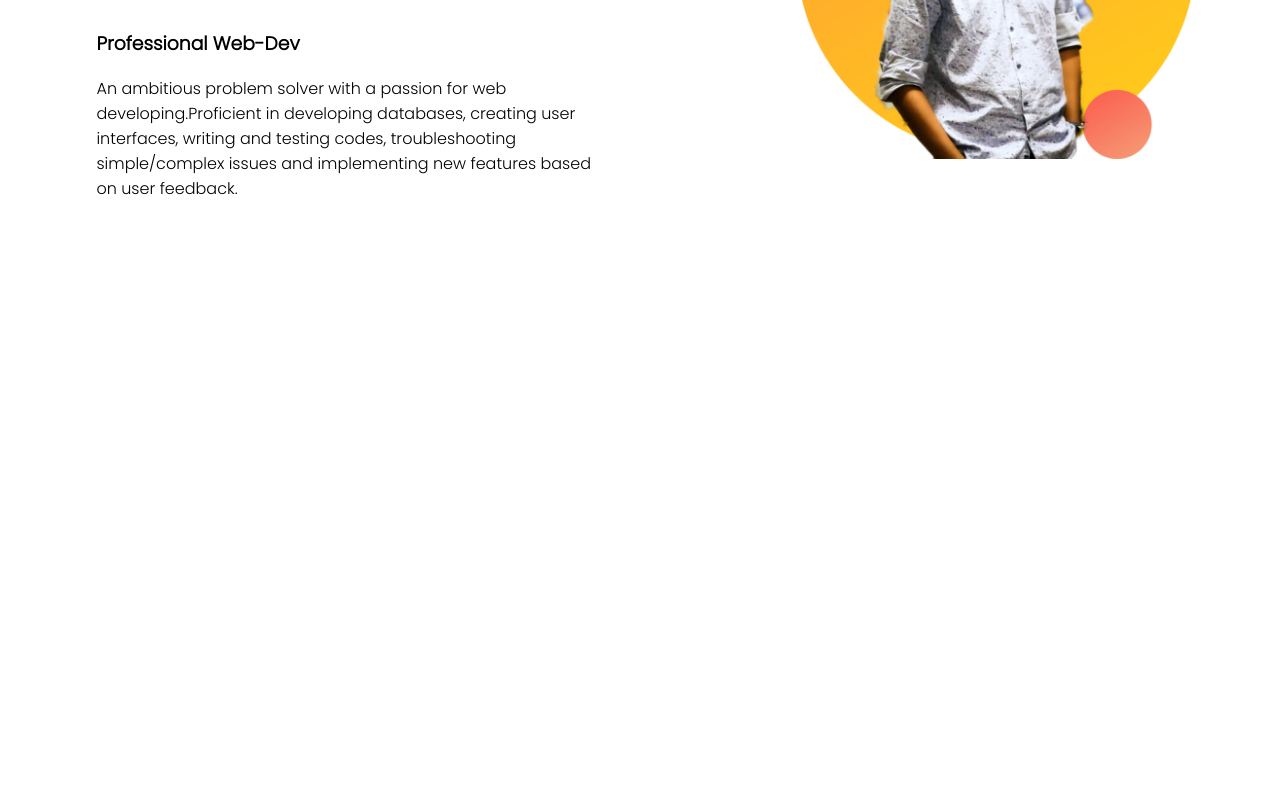
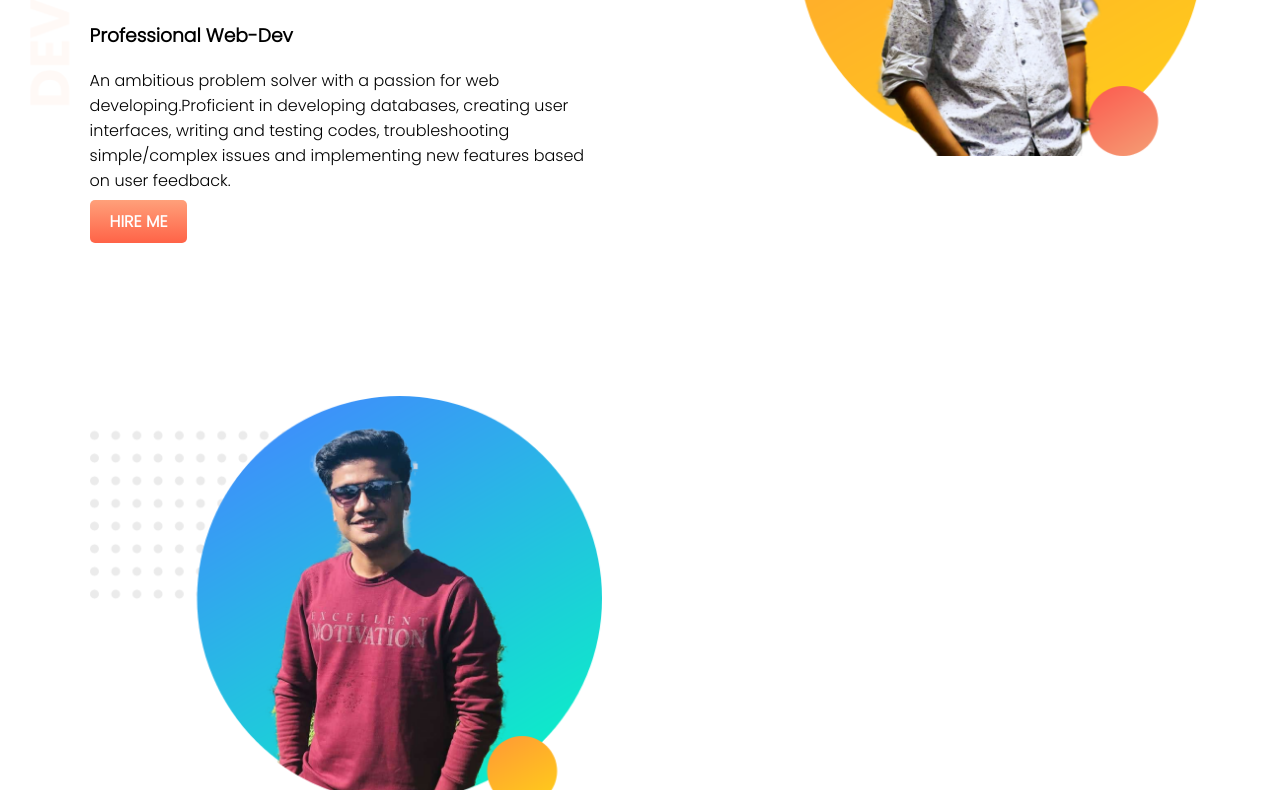
Before and after one commit to TbR777/web-portfolio, a plain HTML site: page index.html in a window 1280 px wide. Shown: the part 254-1044 px from the top of the page. Before the commit the page ends 800 px from the top, so only its background shows below. Drawn offline with Linux system fonts and the light colour scheme.

Commit message:
Creating second part

```diff
--- a/index.html
+++ b/index.html
@@ -8,16 +8,25 @@
     <link rel="stylesheet" href="style.css">
 </head>
 <body>
-    <section>
+    <section class="top-banner">
             <div class="half-width">
                 <h1>Welcome To</h1>
                 <h1><span class="name-highlight">Tushid's</span> World</h1>
                 <h3>Professional Web-Dev</h3>
                 <p>An ambitious problem solver with a passion for web developing.Proficient in developing databases, creating user interfaces, writing and testing codes, troubleshooting simple/complex issues and implementing new features based on user feedback.</p>
+                <a class="link-button" target="_blank" href="https://www.linkedin.com/feed/">HIRE ME</a>
             </div>
         <div class="half-width">
             <img src="images/image11.png" alt="">
         </div>
     </section>
+    <section class="dream-area">
+        <div class="half-width">
+                <img src="images/image10.png" alt="">
+        </div>
+        <div class="half-width">
+
+        </div>
+    </section>
 </body>
 </html>
--- a/style.css
+++ b/style.css
@@ -1,4 +1,5 @@
 body{
+    margin: 0;
     font-family: 'Poppins', sans-serif;
 }
 h1{
@@ -16,3 +17,20 @@ h1{
 .half-width img{
     width: 100%;
 }
+.top-banner{
+
+    background-image: url("images/top-banner.png");
+    background-repeat: no-repeat;
+}
+section{
+    height: 500px;
+    padding-bottom: 150px;
+}
+.link-button{
+    text-decoration: none;
+    background-image: linear-gradient( lightSalmon, tomato);
+    padding: 10px 20px;
+    border-radius: 5px;
+    color: white;
+    font-weight: 700;
+}
```
Also changed, not shown: Images/image10.png (added).
